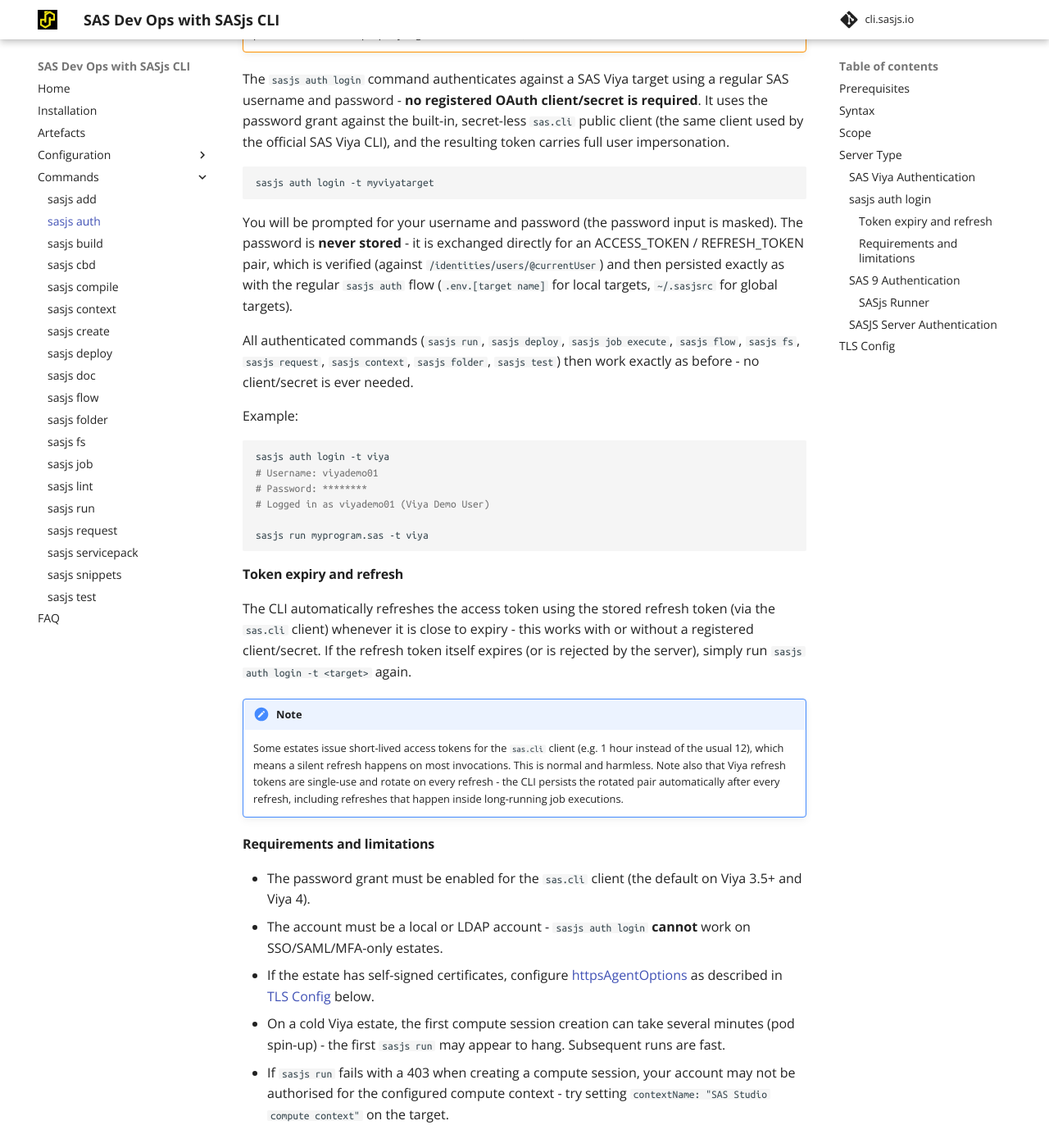
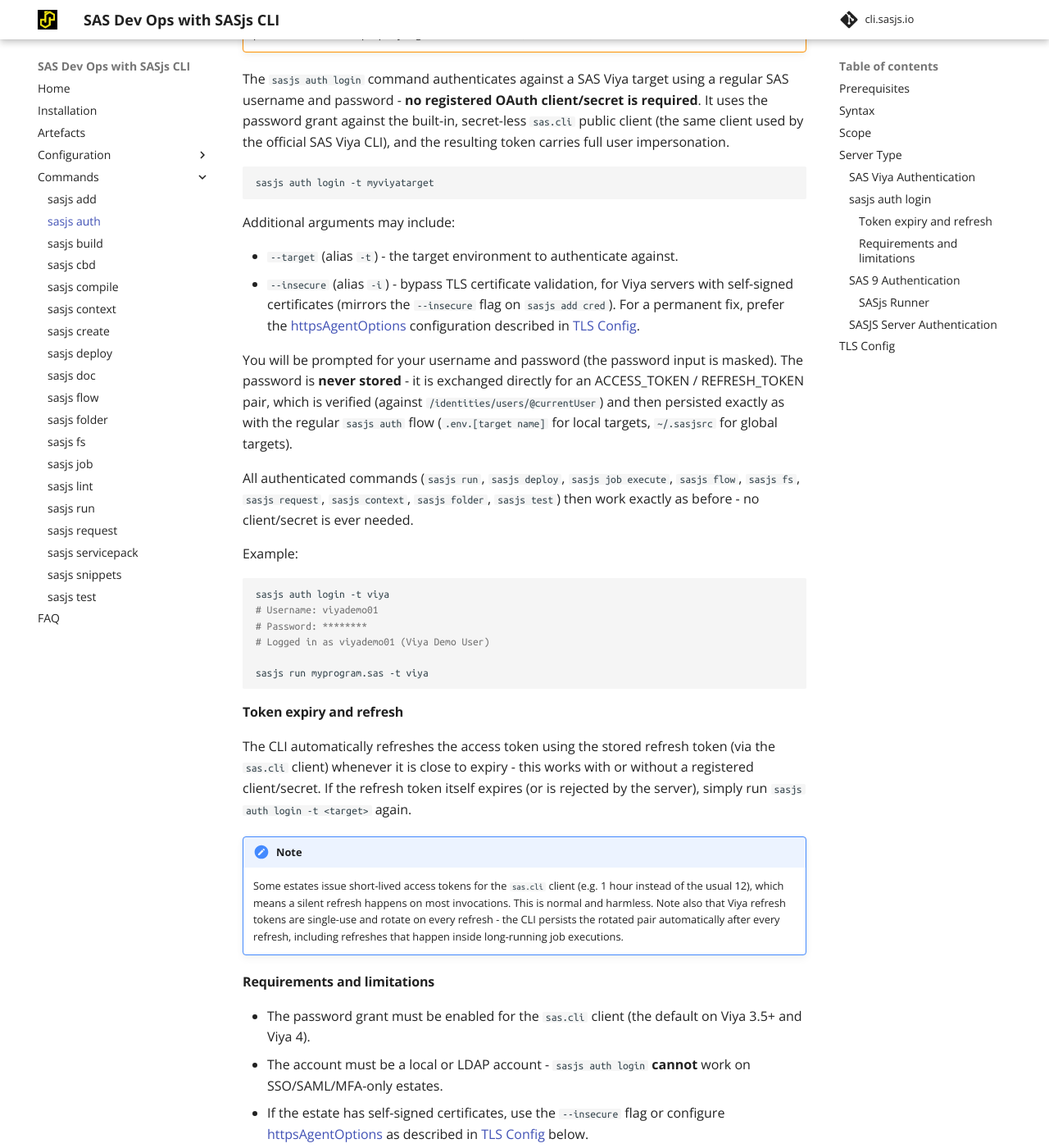
Before and after one commit to sasjs/cli.sasjs.io, an MkDocs documentation site: the page built from docs/auth.md, in a window 1280 px wide and 1400 px high, scrolled down 2135 px. Shown: the whole window at 82% size. Built offline with MkDocs 1.6.1 and Material for MkDocs 9.7.7, drawn with Linux system fonts in a browser that asks for light colours; comment, search, counter and statistics services are not loaded.

Commit message:
docs(auth): add --insecure flag and cross-link from sasjs add
- auth.md: document the --insecure/-i flag on sasjs auth login
  (self-signed estates), pointing to httpsAgentOptions as the fix
- add.md: tip that users without a client/secret can skip the Viya
  credential prompt and use sasjs auth login instead

````diff
--- a/docs/auth.md
+++ b/docs/auth.md
@@ -74,6 +74,11 @@
 sasjs auth login -t myviyatarget
 ```
 
+Additional arguments may include:
+
+- `--target` (alias `-t`) - the target environment to authenticate against.
+- `--insecure` (alias `-i`) - bypass TLS certificate validation, for Viya servers with self-signed certificates (mirrors the `--insecure` flag on `sasjs add cred`).  For a permanent fix, prefer the [httpsAgentOptions](/sasjsconfig.html#httpsAgentOptions) configuration described in [TLS Config](#tls-config).
+
 You will be prompted for your username and password (the password input is masked).  The password is **never stored** - it is exchanged directly for an ACCESS_TOKEN / REFRESH_TOKEN pair, which is verified (against `/identities/users/@currentUser`) and then persisted exactly as with the regular `sasjs auth` flow (`.env.[target name]` for local targets, `~/.sasjsrc` for global targets).
 
 All authenticated commands (`sasjs run`, `sasjs deploy`, `sasjs job execute`, `sasjs flow`, `sasjs fs`, `sasjs request`, `sasjs context`, `sasjs folder`, `sasjs test`) then work exactly as before - no client/secret is ever needed.
@@ -100,7 +105,7 @@
 
 * The password grant must be enabled for the `sas.cli` client (the default on Viya 3.5+ and Viya 4).
 * The account must be a local or LDAP account - `sasjs auth login` **cannot** work on SSO/SAML/MFA-only estates.
-* If the estate has self-signed certificates, configure [httpsAgentOptions](/sasjsconfig.html#httpsAgentOptions) as described in [TLS Config](#tls-config) below.
+* If the estate has self-signed certificates, use the `--insecure` flag or configure [httpsAgentOptions](/sasjsconfig.html#httpsAgentOptions) as described in [TLS Config](#tls-config) below.
 * On a cold Viya estate, the first compute session creation can take several minutes (pod spin-up) - the first `sasjs run` may appear to hang.  Subsequent runs are fast.
 * If `sasjs run` fails with a 403 when creating a compute session, your account may not be authorised for the configured compute context - try setting `contextName: "SAS Studio compute context"` on the target.
 
````
Also changed, not shown: docs/add.md (+3 -0 lines).
